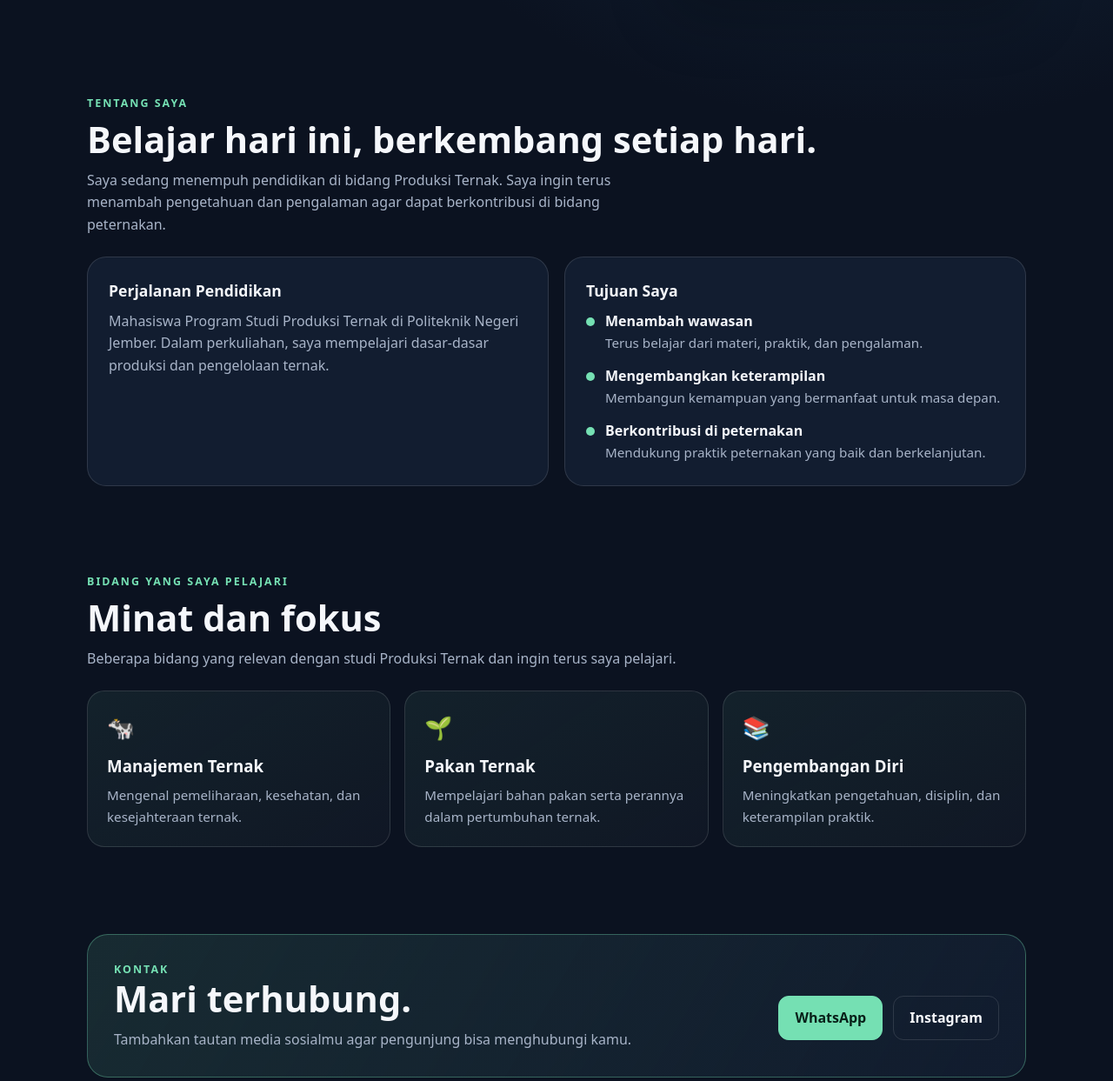
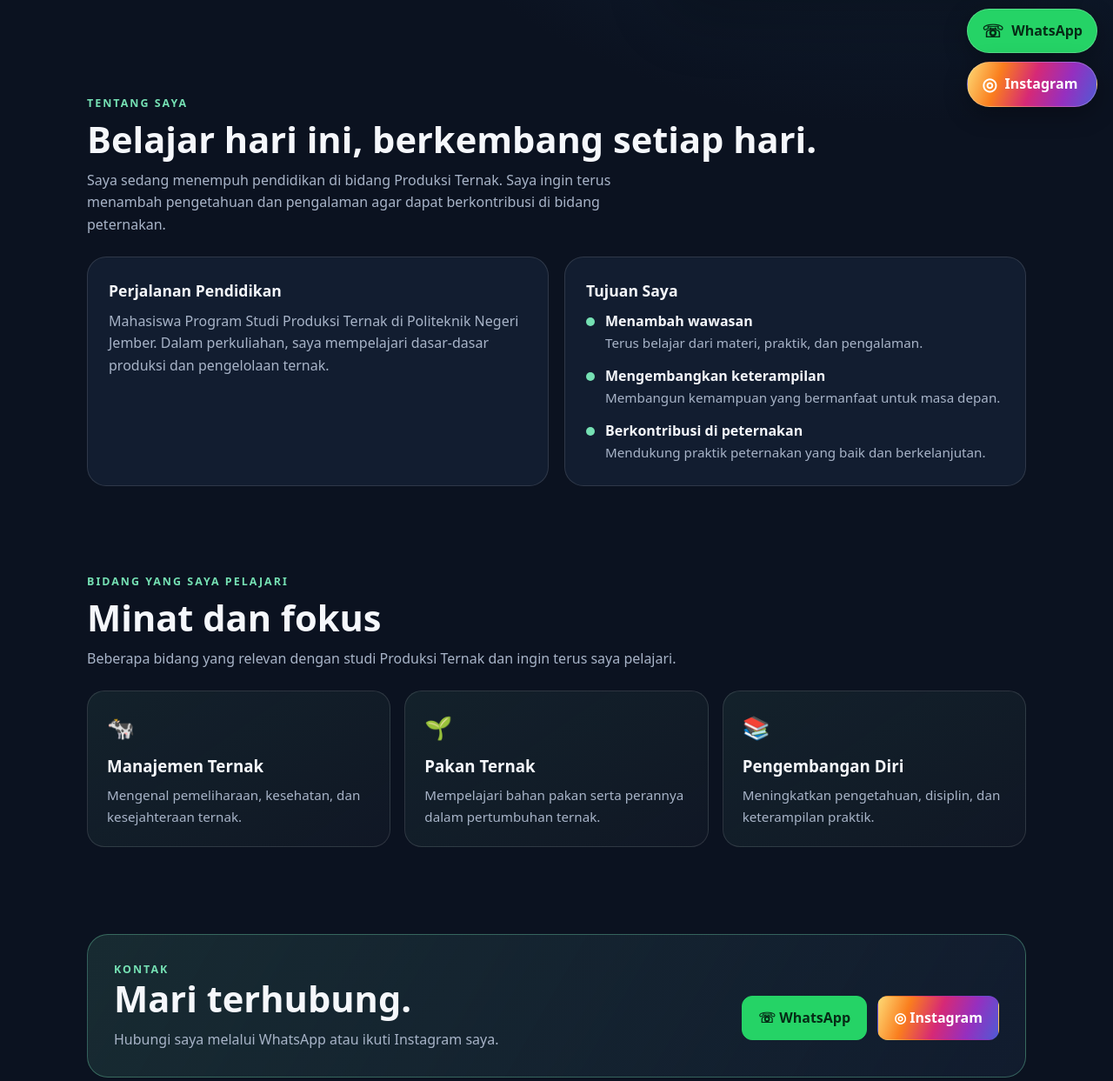
Before and after one commit to ferisyaikhualamsyahh-glitch/ferisyaikhualamsyah, a plain HTML site: page index.html in a window 1280 px wide. Shown: the part 657-1900 px from the top of the page at 87% size. Drawn offline with Linux system fonts and the light colour scheme.

Commit message:
Add files via upload

```diff
--- a/index.html
+++ b/index.html
@@ -27,6 +27,8 @@
     .btn{display:inline-flex;align-items:center;justify-content:center;border-radius:12px;padding:12px 18px;font-weight:750;border:1px solid var(--line);transition:.2s}
     .btn.primary{background:var(--accent);color:#082019;border-color:var(--accent)}
     .btn:hover{transform:translateY(-2px)}
+    .btn.whatsapp{background:#25d366;color:#062b16;border-color:#25d366}
+    .btn.instagram{background:linear-gradient(110deg,#feda75,#fa7e1e,#d62976,#962fbf,#4f5bd5);color:white;border-color:transparent}
     .profile-card{border:1px solid var(--line);border-radius:28px;padding:28px;background:linear-gradient(145deg,rgba(255,255,255,.09),rgba(255,255,255,.025));box-shadow:0 24px 70px rgba(0,0,0,.22)}
     .avatar{width:150px;height:150px;border-radius:50%;margin:0 auto 20px;display:grid;place-items:center;background:linear-gradient(135deg,#75e0b3,#4b9cc9);color:#082019;font-size:3.5rem;font-weight:900;border:6px solid rgba(255,255,255,.12)}
     .profile-card h2{text-align:center;margin:0;font-size:1.35rem}
@@ -50,8 +52,14 @@
     .contact{display:flex;justify-content:space-between;align-items:center;gap:24px;padding:30px;border-radius:24px;border:1px solid rgba(117,224,179,.35);background:linear-gradient(120deg,rgba(117,224,179,.12),rgba(18,29,48,.9))}
     .contact p{margin:5px 0 0;color:var(--muted)}
     footer{border-top:1px solid var(--line);padding:24px 0 36px;color:var(--muted);font-size:.9rem}
+    .floating-contact{position:fixed;right:18px;bottom:20px;z-index:10;display:flex;flex-direction:column;gap:10px}
+    .float-btn{display:flex;align-items:center;gap:9px;padding:12px 16px;border-radius:999px;box-shadow:0 8px 28px rgba(0,0,0,.3);font-weight:800;border:1px solid rgba(255,255,255,.22);transition:transform .2s}
+    .float-btn:hover{transform:translateY(-3px)}
+    .float-btn.whatsapp{background:#25d366;color:#062b16}
+    .float-btn.instagram{background:linear-gradient(110deg,#feda75,#fa7e1e,#d62976,#962fbf,#4f5bd5);color:white}
+    .float-icon{font-size:1.25rem;line-height:1}
     @media(max-width:760px){.hero{grid-template-columns:1fr;gap:28px;padding:58px 0 48px}.profile-card{max-width:480px;width:100%;margin:auto}.navlinks{gap:12px;font-size:.82rem}.about-grid,.interest-grid{grid-template-columns:1fr}.contact{align-items:flex-start;flex-direction:column}h1{letter-spacing:-1.2px}}
-    @media(max-width:420px){.navlinks a:nth-child(2){display:none}.mini-grid{grid-template-columns:1fr 1fr}.profile-card{padding:20px}}
+    @media(max-width:420px){.navlinks a:nth-child(2){display:none}.mini-grid{grid-template-columns:1fr 1fr}.profile-card{padding:20px}.floating-contact{right:10px;bottom:12px}.float-btn{padding:11px 13px;font-size:.9rem}}
   </style>
 </head>
 <body>
@@ -63,7 +71,6 @@
       </div>
     </nav>
   </header>
-
   <main>
     <section class="wrap hero" id="beranda">
       <div>
@@ -87,7 +94,6 @@
         </div>
       </aside>
     </section>
-
     <section class="wrap" id="tentang">
       <div class="section-head">
         <div class="eyebrow">Tentang Saya</div>
@@ -109,7 +115,6 @@
         </article>
       </div>
     </section>
-
     <section class="wrap" id="minat">
       <div class="section-head">
         <div class="eyebrow">Bidang yang Saya Pelajari</div>
@@ -122,19 +127,20 @@
         <article class="interest"><div class="icon" aria-hidden="true">📚</div><h3>Pengembangan Diri</h3><p>Meningkatkan pengetahuan, disiplin, dan keterampilan praktik.</p></article>
       </div>
     </section>
-
     <section class="wrap" id="kontak">
       <div class="contact">
-        <div><div class="eyebrow">Kontak</div><h2 class="section-title">Mari terhubung.</h2><p>Tambahkan tautan media sosialmu agar pengunjung bisa menghubungi kamu.</p></div>
+        <div><div class="eyebrow">Kontak</div><h2 class="section-title">Mari terhubung.</h2><p>Hubungi saya melalui WhatsApp atau ikuti Instagram saya.</p></div>
         <div class="actions">
-          <!-- Ganti tanda # dengan tautan profilmu yang benar. -->
-          <a class="btn primary" href="#" onclick="alert('Edit file index.html dan ganti tanda # dengan tautan WhatsApp kamu.');return false;">WhatsApp</a>
-          <a class="btn" href="#" onclick="alert('Edit file index.html dan ganti tanda # dengan tautan Instagram kamu.');return false;">Instagram</a>
+          <a class="btn whatsapp" href="https://wa.me/6285739085942" target="_blank" rel="noopener noreferrer" aria-label="Hubungi melalui WhatsApp">☏ WhatsApp</a>
+          <a class="btn instagram" href="https://www.instagram.com/fxalamsyah/" target="_blank" rel="noopener noreferrer" aria-label="Kunjungi Instagram">◎ Instagram</a>
         </div>
       </div>
     </section>
   </main>
-
+  <div class="floating-contact" aria-label="Tombol kontak cepat">
+    <a class="float-btn whatsapp" href="https://wa.me/6285739085942" target="_blank" rel="noopener noreferrer" aria-label="Chat WhatsApp"><span class="float-icon" aria-hidden="true">☏</span><span>WhatsApp</span></a>
+    <a class="float-btn instagram" href="https://www.instagram.com/fxalamsyah/" target="_blank" rel="noopener noreferrer" aria-label="Buka Instagram"><span class="float-icon" aria-hidden="true">◎</span><span>Instagram</span></a>
+  </div>
   <footer><div class="wrap">© <span id="year"></span> Feri Syaikhu Alamsyah · Dibuat dengan semangat belajar.</div></footer>
   <script>document.getElementById('year').textContent = new Date().getFullYear();</script>
 </body>
```
